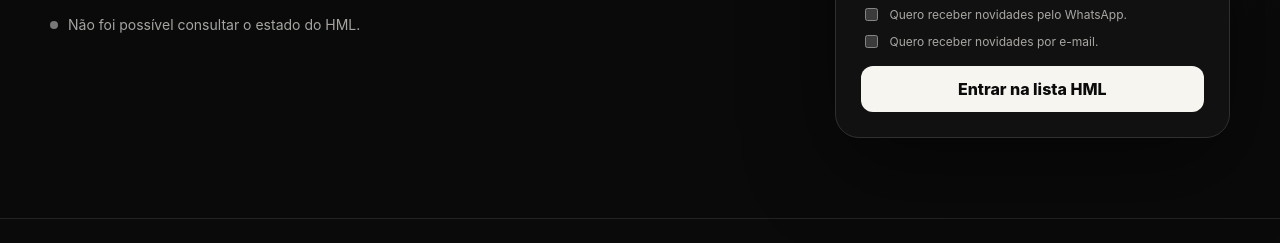
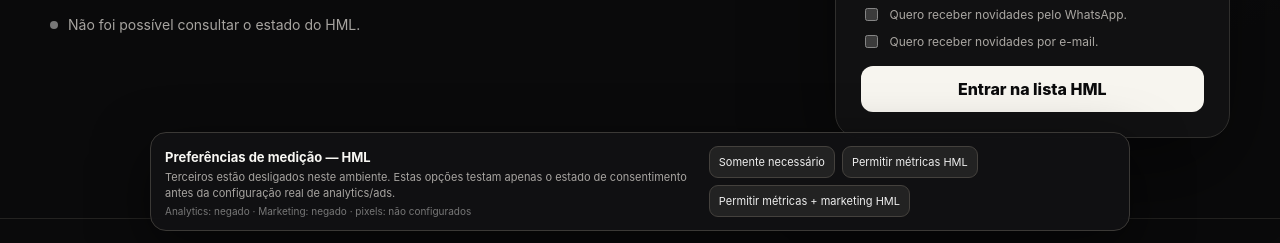
Before and after one commit to squalmg/diretoria, a website: page apps/public-hml/index.html in a window 1280 px wide. Shown: the part 557-800 px from the top of the page. Drawn offline with nearby package versions, Linux system fonts and the light colour scheme; no server answers.

Commit message:
fix: carregar consent mode no HML público

```diff
--- a/apps/public-hml/index.html
+++ b/apps/public-hml/index.html
@@ -24,5 +24,5 @@
 <section class="story"><div class="wrap"><div class="story-grid"><h2>Demanda antes de risco.</h2><div><p>A nova Diretoria está sendo construída para medir interesse e compromisso antes de assumir o custo principal de uma festa.</p><p>Este é um protótipo funcional de reativação. Marca final, fotografias históricas, política jurídica definitiva e pixels de mídia ainda não fazem parte deste HML.</p></div></div><div class="steps"><article class="step"><b>01</b><strong>Você entra na lista</strong><p>Origem, campanha e consentimentos ficam registrados.</p></article><article class="step"><b>02</b><strong>A comunidade é medida</strong><p>Interesse não é confundido com quórum financeiro.</p></article><article class="step"><b>03</b><strong>O próximo ciclo evolui</strong><p>Quando o Club abrir, compromisso financeiro passa a determinar viabilidade.</p></article></div></div></section>
 </main>
 <footer class="wrap footer"><span>Ambiente de homologação · Diretoria</span><span>Desenvolvido por <a href="https://clanmarketing.com.br/">Clan Digital</a></span></footer>
-<script src="https://cdn.jsdelivr.net/npm/gsap@3/dist/gsap.min.js"></script><script src="/app.js"></script>
+<script src="https://cdn.jsdelivr.net/npm/gsap@3/dist/gsap.min.js"></script><script src="/consent.js"></script><script src="/app.js"></script>
 </body></html>
```
